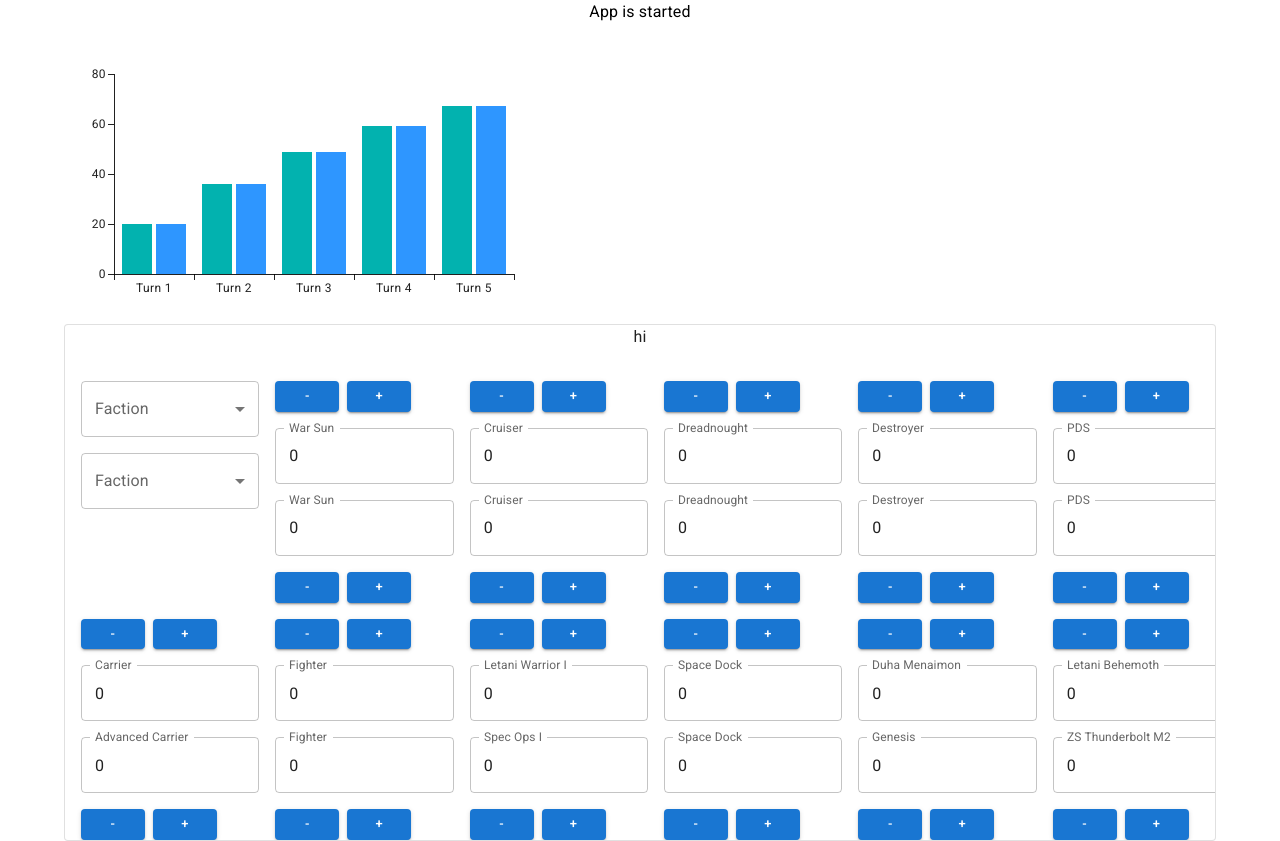
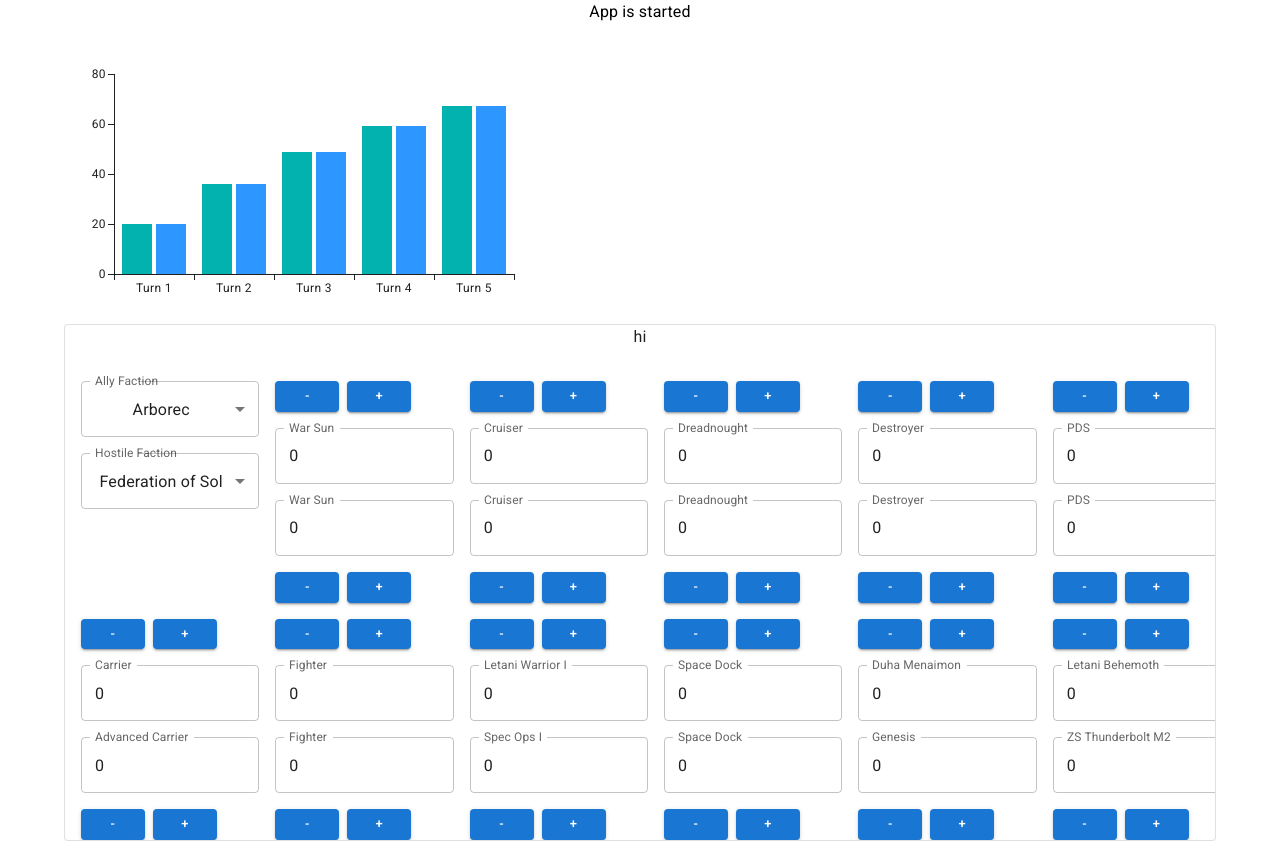
Before and after one commit to vanchess-git/tires-manager, a React (Create React App) app: page / in a window 1280 px wide. Built offline with nearby package versions, Linux system fonts and the light colour scheme.

Commit message:
default values for selectors done

```diff
--- /dev/null
+++ b/src/data/interfaces/PlasticFaction.tsx
@@ -0,0 +1,4 @@
+export interface PlasticFaction {
+  id: string;
+  name: string;
+}
--- /dev/null
+++ b/src/data/plasticFactions.tsx
@@ -0,0 +1,106 @@
+import {PlasticFaction} from "./interfaces/PlasticFaction";
+
+const plasticFactions: PlasticFaction[] = [
+  {
+    id: "faction_arborec",
+    name: 'Arborec',
+  },
+  {
+    id: "faction_barony_of_letnev",
+    name: 'Barony of Letnev',
+  },
+  {
+    id: "faction_clan_of_saar",
+    name: 'Clan of Saar',
+  },
+  {
+    id: "faction_embers_of_muaat",
+    name: 'Embers of Muaat',
+  },
+  {
+    id: "faction_emirates_of_hacan",
+    name: 'Emirates of Hacan',
+  },
+  {
+    id: "faction_federation_of_sol",
+    name: 'Federation of Sol',
+  },
+  {
+    id: "faction_ghosts_of_creuss",
+    name: 'Ghosts of Creuss',
+  },
+  {
+    id: "faction_l1z1x_mindnet",
+    name: 'L1Z1X Mindnet',
+  },
+  {
+    id: "faction_mentak_coalition",
+    name: 'Mentak Coalition',
+  },
+  {
+    id: "faction_naalu_collective",
+    name: 'Naalu Collective',
+  },
+  {
+    id: "faction_nekro_virus",
+    name: 'Nekro Virus',
+  },
+  {
+    id: "faction_sardakk_n'orr",
+    name: `Sardakk N'orr`,
+  },
+  {
+    id: "faction_universities_of_jol-nar",
+    name: 'Universities of Jol-Nar',
+  },
+  {
+    id: "faction_winnu",
+    name: 'Winnu',
+  },
+  {
+    id: "faction_xxcha_kingdom",
+    name: 'Xxcha Kingdom',
+  },
+  {
+    id: "faction_yin_brotherhood",
+    name: 'Yin Brotherhood',
+  },
+  {
+    id: "faction_yssaril_tribes",
+    name: 'Yssaril Tribes',
+  },
+  {
+    id: "faction_argent_flight",
+    name: 'Argent Flight',
+  },
+  {
+    id: "faction_empyrean",
+    name: 'Empyrean',
+  },
+  {
+    id: "faction_mahact_gene-sorcerers",
+    name: 'Mahact Gene-Sorcerers',
+  },
+  {
+    id: "faction_naaz-rokha_alliance",
+    name: 'Naaz-Rokha Alliance',
+  },
+  {
+    id: "faction_nomad",
+    name: 'Nomad',
+  },
+  {
+    id: "faction_titans_of_ul",
+    name: 'Titans of Ul',
+  },
+  {
+    id: "faction_vuil'raith_cabal",
+    name: `Vuil'Raith Cabal`,
+  },
+  {
+    id: "faction_council_keleres",
+    name: 'Council Keleres',
+  },
+];
+
+export {plasticFactions};
--- a/src/data/plasticUnits.tsx
+++ b/src/data/plasticUnits.tsx
@@ -7,7 +7,6 @@ const plasticUnits: PlasticUnit[] = [
     class: ["ship"],
     type: "war_sun",
     factions: [
-      "faction_general",
       "faction_arborec",
       "faction_barony_of_letnev",
       "faction_clan_of_saar",
--- a/src/views/battleCalculator/BattleCalculator.tsx
+++ b/src/views/battleCalculator/BattleCalculator.tsx
@@ -14,11 +14,20 @@ import {
 } from "@mui/material";
 import {PlasticUnit} from "../../data/interfaces/PlasticUnit";
 import {plasticUnits} from "../../data/plasticUnits";
+import {PlasticFaction} from "../../data/interfaces/PlasticFaction";
+import {plasticFactions} from "../../data/plasticFactions";
 
 function BattleCalculator() {
 
-  let [alliedFaction, setAlliedFaction] = useState<string>("faction_arborec");
-  let [hostileFaction, setHostileFaction] = useState<string>("faction_arborec");
+  let [alliedFaction, setAlliedFaction] = useState<PlasticFaction>(
+    {
+      id: "faction_arborec",
+      name: "Arborec"
+    });
+  let [hostileFaction, setHostileFaction] = useState<PlasticFaction>({
+    id: "faction_federation_of_sol",
+    name: "Federation of Sol"
+  });
   let [alliedUnits, setAlliedUnits] = useState<PlasticUnit[]>([]);
   let [hostileUnits, setHostileUnits] = useState<PlasticUnit[]>([]);
 
@@ -30,7 +39,7 @@ function BattleCalculator() {
               !Array.isArray(item) &&
               "factions" in item &&
               Array.isArray(item.factions) &&
-              item.factions.includes("faction_arborec")
+              item.factions.includes(alliedFaction.id)
       )
     })
     console.log("th LOG", allyArray)
@@ -43,26 +52,13 @@ function BattleCalculator() {
         !Array.isArray(item) &&
         "factions" in item &&
         Array.isArray(item.factions) &&
-        item.factions.includes("faction_federation_of_sol")
+        item.factions.includes(hostileFaction.id)
       )
     })
     console.log("th LOG", hostileArray)
     setHostileUnits(hostileArray);
 
   }, [])
-
-  const plasticUnitsOld = [
-    'flagship',
-    'warsun',
-    'dreadnought',
-    'carrier',
-    'cruiser',
-    'destroyer',
-    'fighter',
-    'mech',
-    'infantry',
-    'pds',
-  ]
 
   const factionNames = [
     'Arborec',
@@ -114,24 +110,26 @@ function BattleCalculator() {
             >
               <Stack spacing={2}>
                 <FormControl fullWidth>
-                  <InputLabel id="1st-player-faction">Faction</InputLabel>
+                  <InputLabel id="1st-player-faction">Ally Faction</InputLabel>
                   <Select
                       labelId="1st-player-faction"
                       label="faction"
+                      defaultValue={alliedFaction.id}
                   >
-                    {factionNames.map((faction, index) =>
-                        <MenuItem value={faction}>{faction}</MenuItem>
+                    {plasticFactions.map((faction, index) =>
+                        <MenuItem value={faction.id}>{faction.name}</MenuItem>
                     )}
                   </Select>
                 </FormControl>
                 <FormControl fullWidth>
-                  <InputLabel id="2nd-player-faction">Faction</InputLabel>
+                  <InputLabel id="2nd-player-faction">Hostile Faction</InputLabel>
                   <Select
                       labelId="2nd-player-faction"
                       label="faction"
+                      defaultValue={hostileFaction.id}
                   >
-                    {factionNames.map((faction, index) =>
-                        <MenuItem value={faction}>{faction}</MenuItem>
+                    {plasticFactions.map((faction, index) =>
+                        <MenuItem value={faction.id}>{faction.name}</MenuItem>
                     )}
                   </Select>
                 </FormControl>
```
